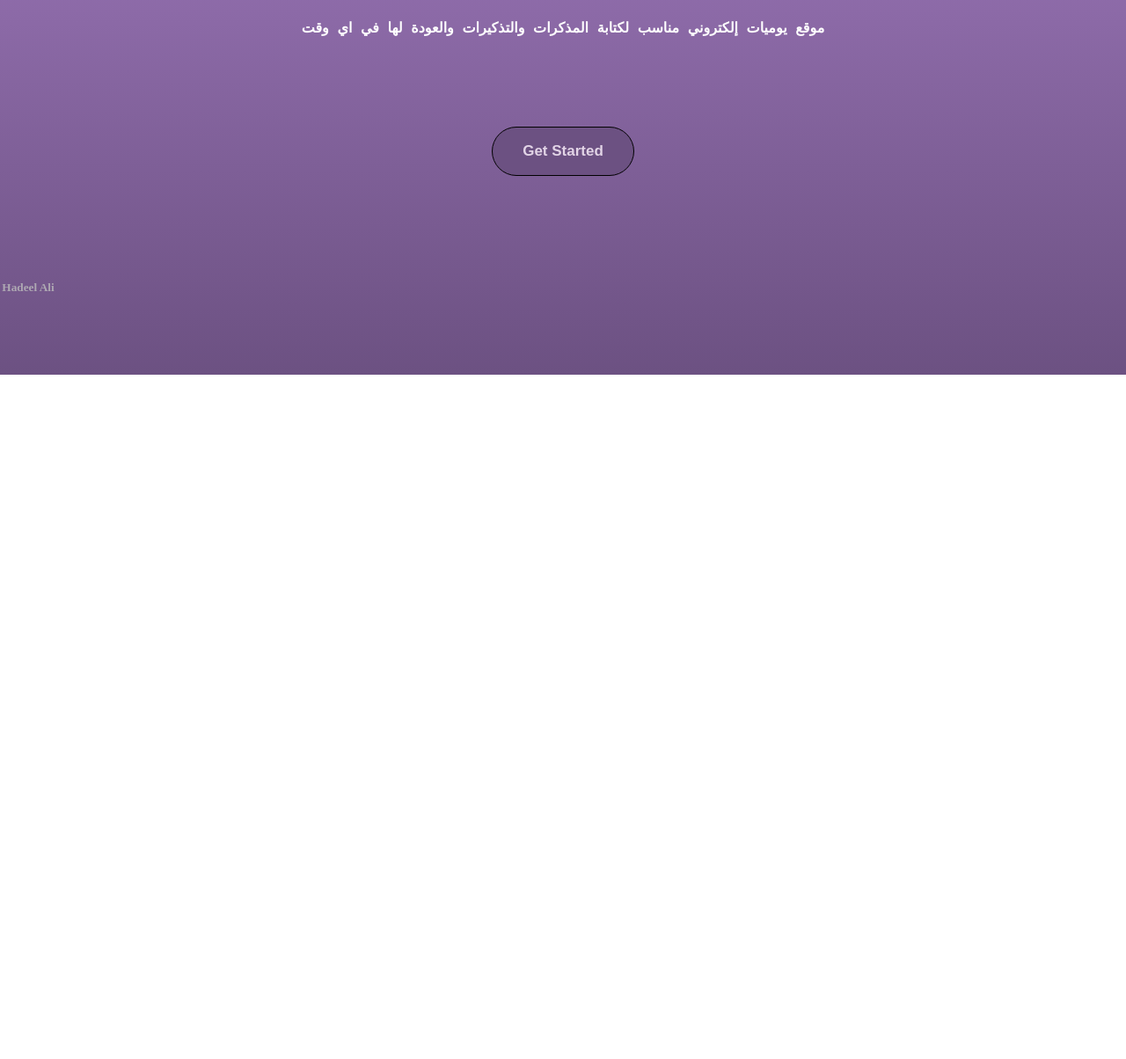
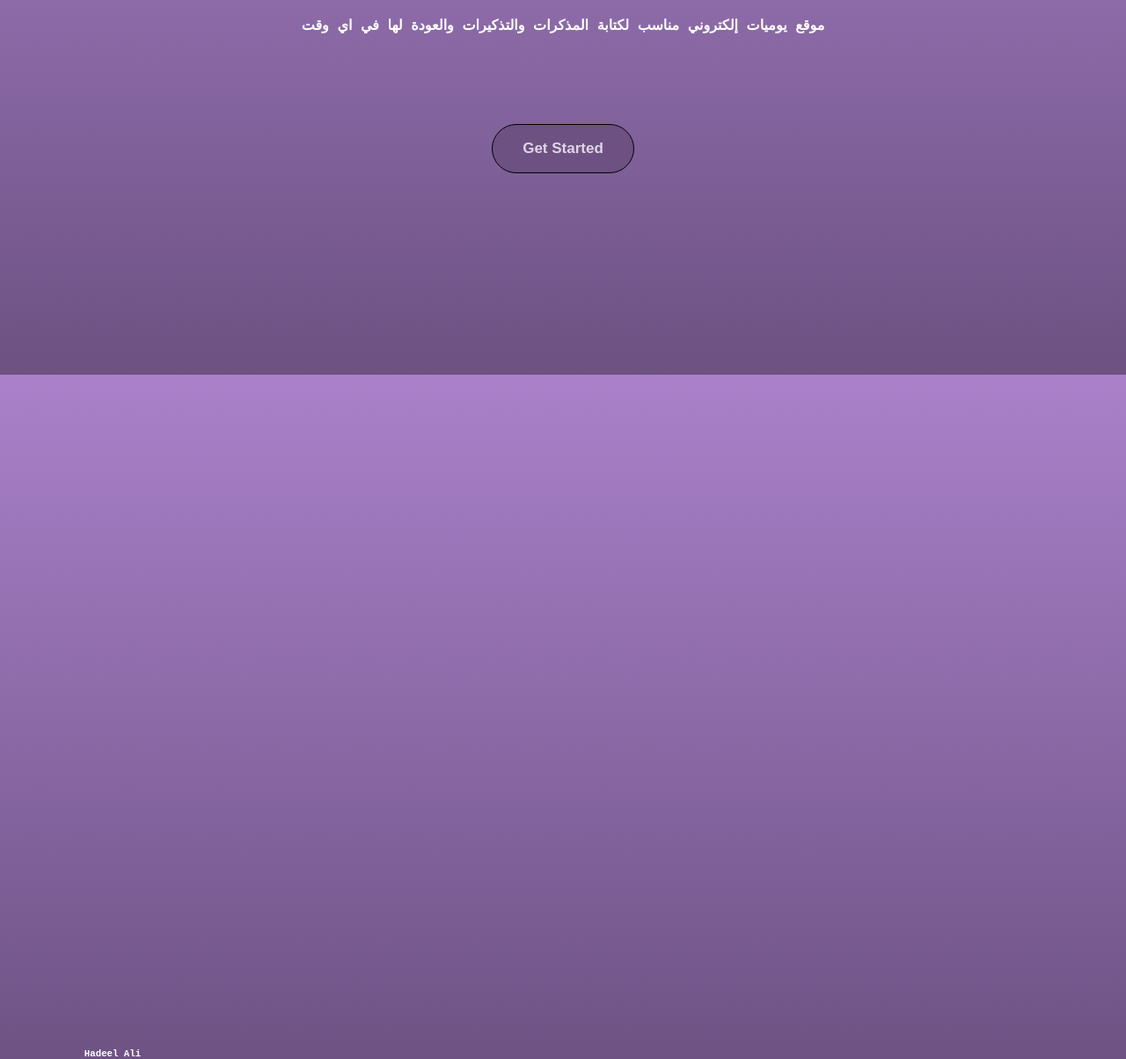
Before and after one commit to Haelili/Diary-website, a plain HTML site: page index.html in a window 1280 px wide. Shown: the part 374-1578 px from the top of the page at 88% size. Before the commit the page ends 800 px from the top, so only its background shows below. Drawn offline with Linux system fonts and the light colour scheme.

Commit message:
Add files via upload

```diff
--- a/index.html
+++ b/index.html
@@ -12,7 +12,7 @@
         <h1 style="padding-top: 30%;">موقع اليوميات</h1>
     </div>
     <div class="fade-in-text2">
-        <h4 style="padding-top: 1%;">موقع يوميات إلكتروني مناسب لكتابة المذكرات والتذكيرات والعودة لها في اي وقت </h4>
+        <h4 style="text-align: center;">موقع يوميات إلكتروني مناسب لكتابة المذكرات والتذكيرات والعودة لها في اي وقت </h4>
     </div>
     <div class="calendar"></div>
     <a href="TheDiaryWebsite.html">
@@ -20,6 +20,6 @@
         Get Started
     </button>
     </a>
-    <h5 style="color: #bbbbbbcf; position: absolute; padding-top: 47%; margin-right: 95%;">Hadeel Ali</h5>
+    <h6>Hadeel Ali</h6>
 </body>
 </html>
--- a/styles2.css
+++ b/styles2.css
@@ -10,6 +10,13 @@ body{
   justify-content: center;
   align-items: center;
   min-height: 100vh;
+}
+h6{
+  position: absolute;
+  margin-top: 185%;
+  margin-right: 80%;
+  color: #ffffff;
+  font-family: 'Courier New', Courier, monospace;
 }
 .fade-in-text{
   color: #fff;
```
